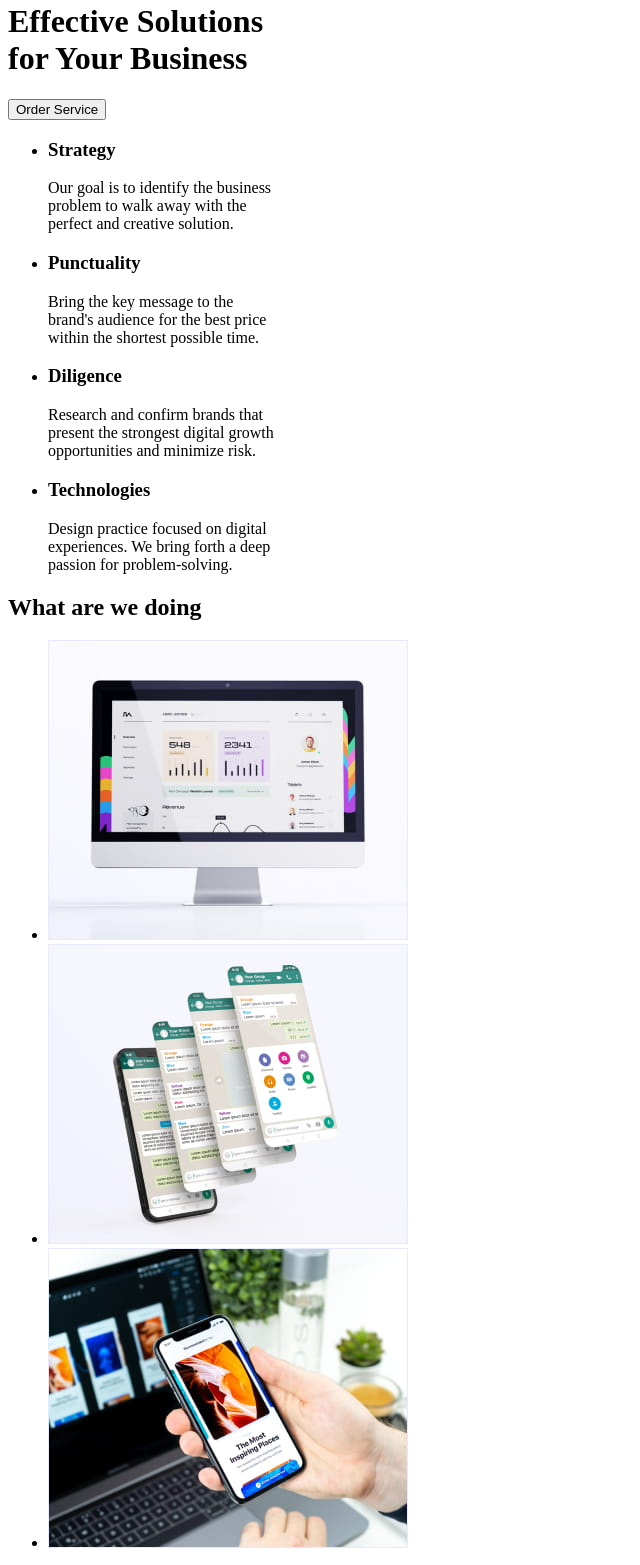
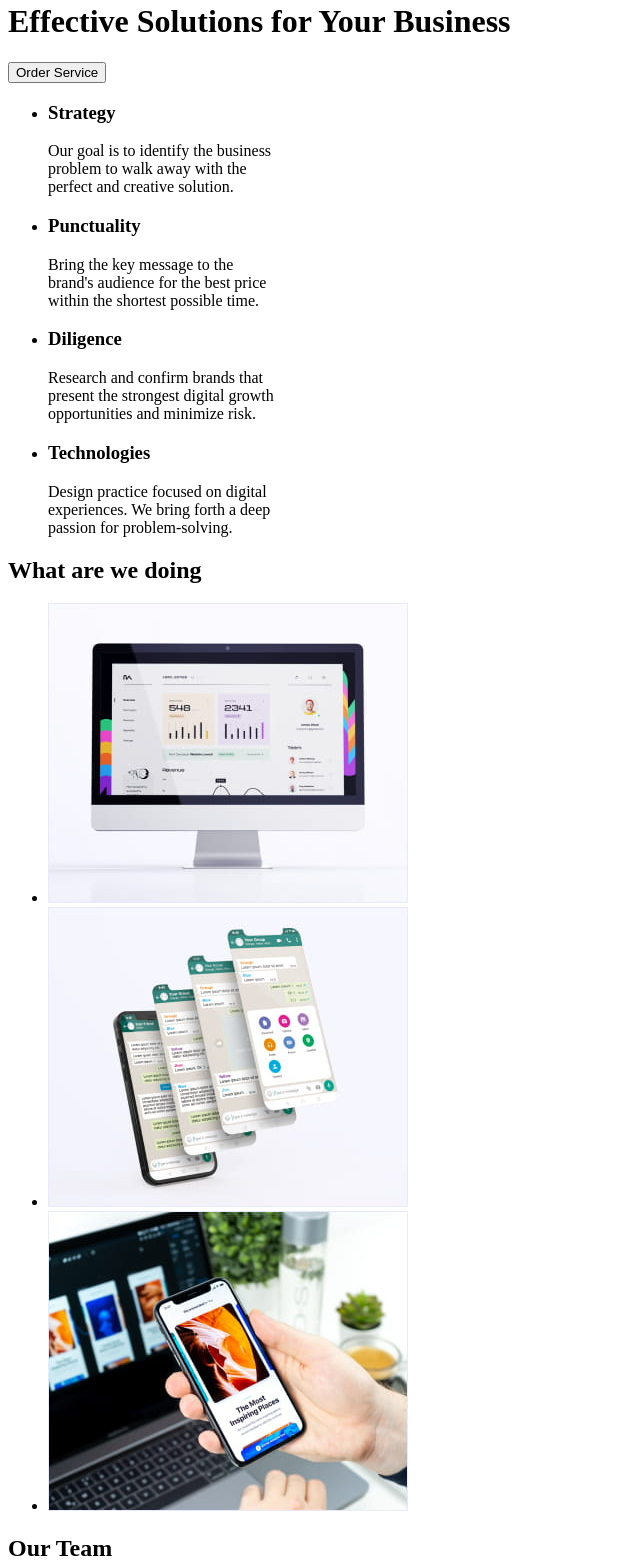
Before and after one commit to Ivan-Kapustian/goit-markup-hw-01, a plain HTML site: page index.html in a window 1280 px wide. Shown: the part 166-1731 px from the top of the page, without its empty margins (0-640 px from the left). Drawn offline with Linux system fonts and the light colour scheme.

Commit message:
Update index.html

```diff
--- a/index.html
+++ b/index.html
@@ -23,12 +23,10 @@
     </header>
     <main>
             <div>
-        <h1>Effective Solutions <br>
-            for Your Business</h1>
+        <h1>Effective Solutions for Your Business</h1>
             <button type="button">Order Service</button>
             </div>
         <div>
-            <section>
                 <ul>
                     <li>
                         <h3>Strategy</h3>
@@ -48,15 +46,14 @@
                         <p>Design practice focused on digital<br> experiences. We bring forth a deep<br> passion for problem-solving.</p>
                     </li>
                 </ul>
-            </section>
-            <section>
+            <div>
                 <h2>What are we doing</h2>
                 <ul>
                     <li><img src="./images/img1.jpg" alt="analyze picture"></li>
                     <li><img src="./images/img2.jpg" alt="application picture"></li>
                     <li><img src="./images/img3.jpg" alt="multiplatform picture"></li>
                 </ul>
-            </section>
+            </div>
         </div>
         <div>
             <h2>Our Team</h2>
@@ -86,7 +83,7 @@
     </main>
     <footer>
         <a href="./index.html">WebStudio</a>
-        <p>Increase the flow of customers and<br> sales for your business with digital<br> marketing & growth solutions.</p>
+        <p>Increase the flow of customers and sales for your business with digital marketing & growth solutions.</p>
     </footer>
 
 </body>
```
